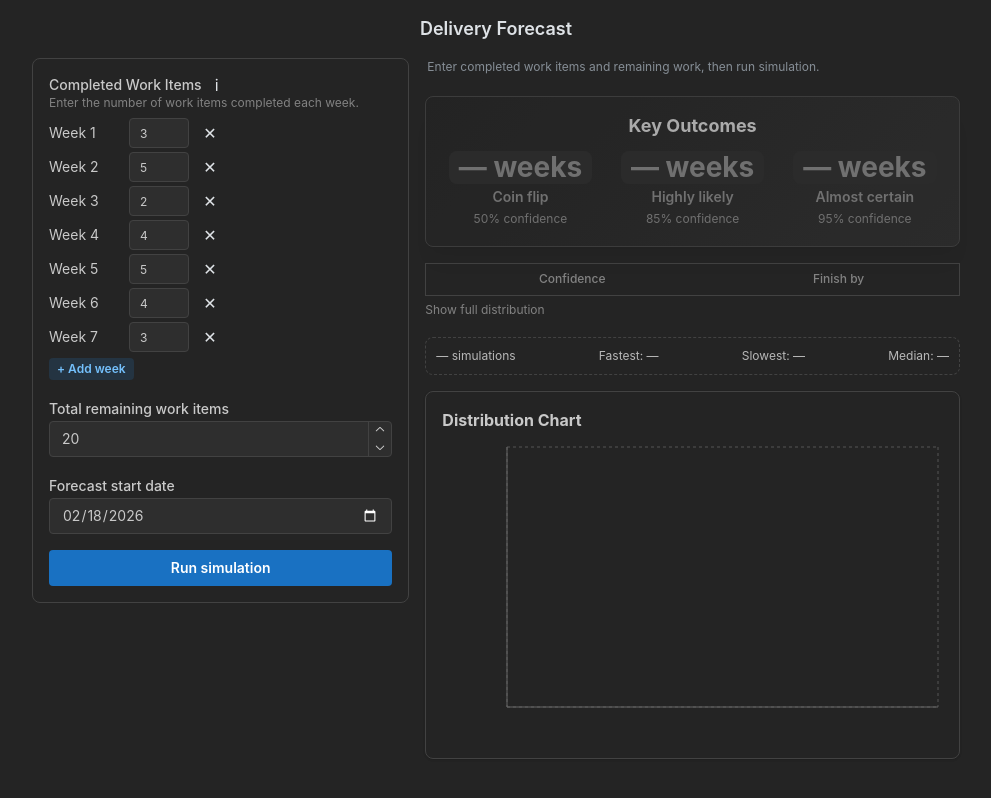
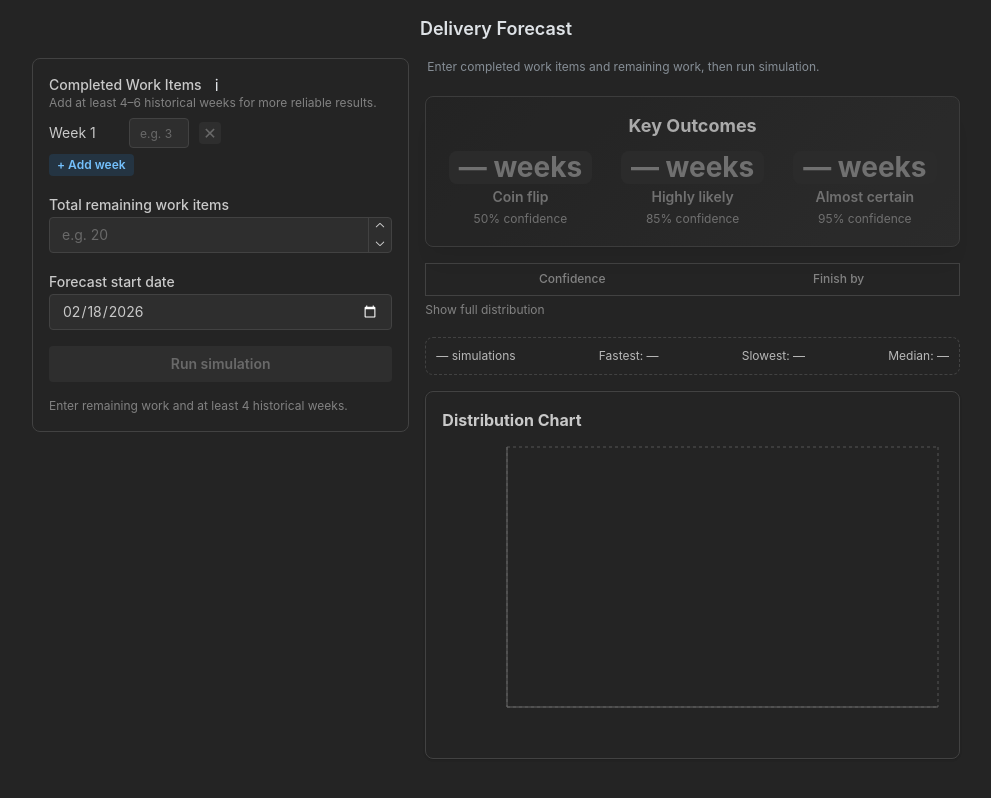
Before and after one commit to ZakLaughton/monte-carlo-forecaster, a React (Vite) app: page / in a window 1280 px wide. Shown: the whole page, without its empty margins (144-1135 px from the left). Built offline with nearby package versions, Linux system fonts and the light colour scheme.

Commit message:
fix: remove default inputs and add guidance

```diff
--- a/src/components/SimulationForm.tsx
+++ b/src/components/SimulationForm.tsx
@@ -1,5 +1,5 @@
 import { useState } from "react";
-import { NumberInput, Button, Stack, TextInput } from "@mantine/core";
+import { NumberInput, Button, Stack, TextInput, Text } from "@mantine/core";
 import { WeeklyThroughputInput } from "./WeeklyThroughputInput";
 
 type Props = {
@@ -9,19 +9,21 @@ type Props = {
 
 export const SimulationForm = ({ onRun, isRunning = false }: Props) => {
   const [weeklyThroughput, setWeeklyThroughput] = useState<(number | null)[]>([
-    3, 5, 2, 4, 5, 4, 3,
+    null,
   ]);
-  const [projectSize, setProjectSize] = useState<number | null>(20);
+  const [projectSize, setProjectSize] = useState<number | null>(null);
   const [startDate, setStartDate] = useState(() =>
     new Date().toISOString().slice(0, 10),
   );
 
-  const allWeeksValid =
-    weeklyThroughput.length > 0 &&
-    weeklyThroughput.every((v) => v != null && v >= 0);
-  const projectSizeValid = projectSize != null && projectSize > 0;
+  const validWeeksCount = weeklyThroughput.filter(
+    (v) => v != null && v > 0,
+  ).length;
+  const hasMinimumWeeks = validWeeksCount >= 4;
+  const projectSizeValid =
+    projectSize != null && projectSize > 0 && Number.isInteger(projectSize);
   const startDateValid = startDate.trim().length > 0;
-  const canRun = allWeeksValid && projectSizeValid && startDateValid;
+  const canRun = hasMinimumWeeks && projectSizeValid && startDateValid;
 
   const handleSubmit = (e: React.SyntheticEvent) => {
     e.preventDefault();
@@ -39,13 +41,13 @@ export const SimulationForm = ({ onRun, isRunning = false }: Props) => {
         <NumberInput
           label="Total remaining work items"
           value={projectSize ?? ""}
+          placeholder="e.g. 20"
           onChange={(val) =>
             setProjectSize(typeof val === "number" ? val : null)
           }
           min={1}
           allowDecimal={false}
           allowNegative={false}
-          error={projectSize === null}
         />
         <TextInput
           label="Forecast start date"
@@ -61,6 +63,11 @@ export const SimulationForm = ({ onRun, isRunning = false }: Props) => {
         >
           Run simulation
         </Button>
+        {!canRun && !isRunning && (
+          <Text size="xs" c="dimmed">
+            Enter remaining work and at least 4 historical weeks.
+          </Text>
+        )}
       </Stack>
     </form>
   );
--- a/src/components/WeeklyThroughputInput.tsx
+++ b/src/components/WeeklyThroughputInput.tsx
@@ -68,7 +68,7 @@ export const WeeklyThroughputInput = ({ velocities, onChange }: Props) => {
           </Tooltip>
         </Group>
         <Text size="xs" c="dimmed">
-          Enter the number of work items completed each week.
+          Add at least 4–6 historical weeks for more reliable results.
         </Text>
       </div>
 
@@ -83,6 +83,7 @@ export const WeeklyThroughputInput = ({ velocities, onChange }: Props) => {
                 inputRefs.current[index] = el as unknown as HTMLInputElement;
               }}
               value={velocity ?? ""}
+              placeholder="e.g. 3"
               onChange={(value) => handleVelocityChange(index, value)}
               min={0}
               allowDecimal={false}
@@ -90,7 +91,6 @@ export const WeeklyThroughputInput = ({ velocities, onChange }: Props) => {
               size="xs"
               w={60}
               hideControls
-              error={velocity === null}
             />
             <ActionIcon
               color="gray"
```
